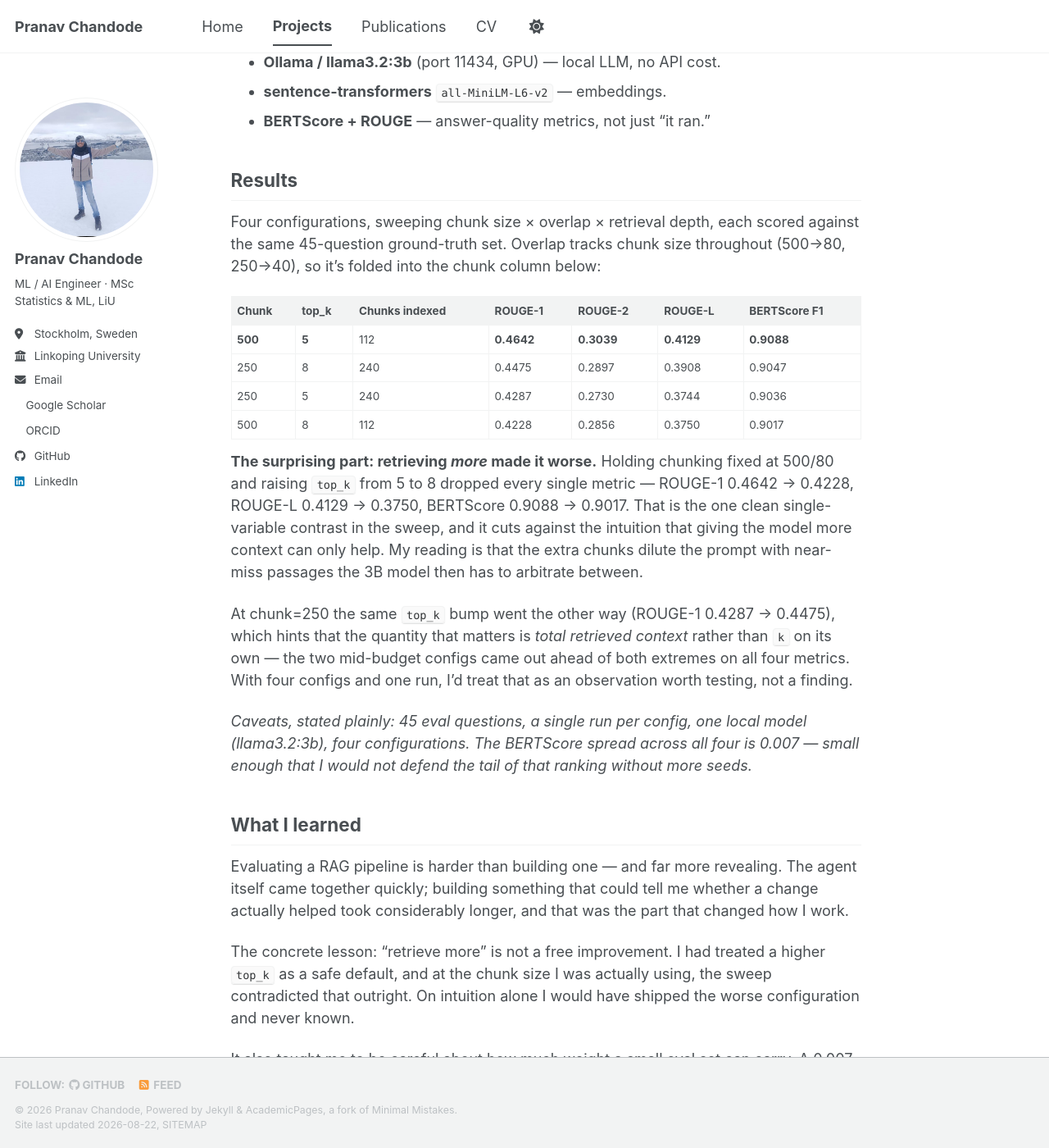
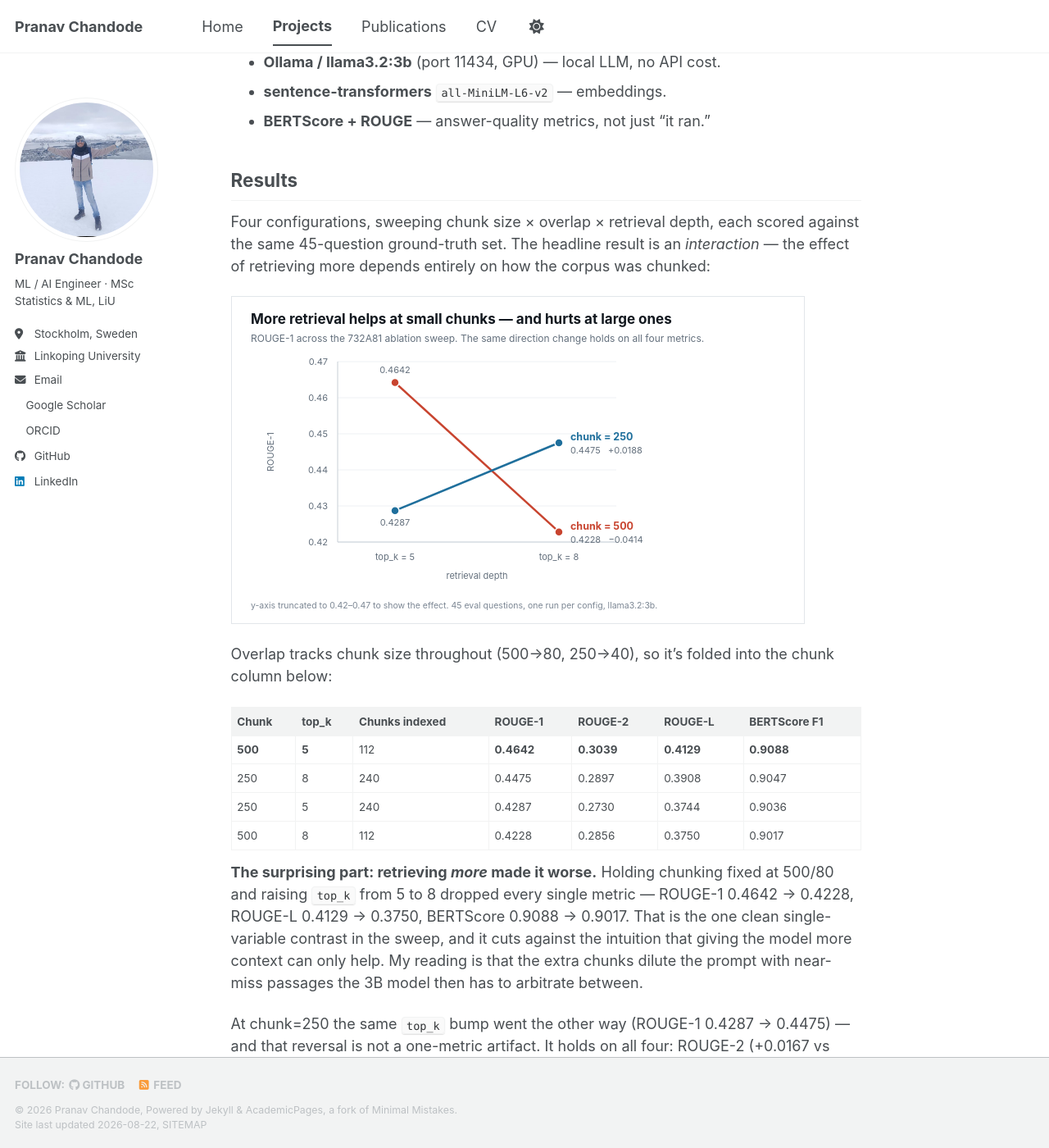
Before and after one commit to PranavC225/PranavC225.github.io, a Jekyll site: the page built from _portfolio/rag-ablation.md, in a window 1280 px wide and 1400 px high, scrolled down 1197 px. Shown: the whole window at 82% size. Built offline with Jekyll 4.4.1, drawn with Linux system fonts in a browser that asks for light colours; a style sheet for code colours, icons or effects is not loaded; some of the changed text lies outside the part shown.

Commit message:
feat: add interaction figure to RAG ablation case study
Slope plot showing top_k 5->8 helping at chunk=250 and hurting at
chunk=500. Placed above the metrics table since it carries the finding.
Prose updated: the sign flip holds on all four metrics.

```diff
--- a/_portfolio/rag-ablation.md
+++ b/_portfolio/rag-ablation.md
@@ -44,7 +44,11 @@ flowchart LR
 
 ## Results
 
-Four configurations, sweeping chunk size × overlap × retrieval depth, each scored against the same 45-question ground-truth set. Overlap tracks chunk size throughout (500→80, 250→40), so it's folded into the chunk column below:
+Four configurations, sweeping chunk size × overlap × retrieval depth, each scored against the same 45-question ground-truth set. The headline result is an *interaction* — the effect of retrieving more depends entirely on how the corpus was chunked:
+
+![Raising top_k from 5 to 8 raises ROUGE-1 at chunk=250 and lowers it at chunk=500]({{ base_path }}/images/rag-ablation-topk-interaction.svg)
+
+Overlap tracks chunk size throughout (500→80, 250→40), so it's folded into the chunk column below:
 
 | Chunk | top_k | Chunks indexed | ROUGE-1 | ROUGE-2 | ROUGE-L | BERTScore F1 |
 |---|---|---|---|---|---|---|
@@ -55,7 +59,7 @@ Four configurations, sweeping chunk size × overlap × retrieval depth, each sco
 
 **The surprising part: retrieving *more* made it worse.** Holding chunking fixed at 500/80 and raising `top_k` from 5 to 8 dropped every single metric — ROUGE-1 0.4642 → 0.4228, ROUGE-L 0.4129 → 0.3750, BERTScore 0.9088 → 0.9017. That is the one clean single-variable contrast in the sweep, and it cuts against the intuition that giving the model more context can only help. My reading is that the extra chunks dilute the prompt with near-miss passages the 3B model then has to arbitrate between.
 
-At chunk=250 the same `top_k` bump went the other way (ROUGE-1 0.4287 → 0.4475), which hints that the quantity that matters is *total retrieved context* rather than `k` on its own — the two mid-budget configs came out ahead of both extremes on all four metrics. With four configs and one run, I'd treat that as an observation worth testing, not a finding.
+At chunk=250 the same `top_k` bump went the other way (ROUGE-1 0.4287 → 0.4475) — and that reversal is not a one-metric artifact. It holds on all four: ROUGE-2 (+0.0167 vs −0.0183), ROUGE-L (+0.0164 vs −0.0379) and BERTScore (+0.0011 vs −0.0071) each flip sign with chunk size. So `top_k` has no context-independent direction here; what appears to matter is *total retrieved context*, the product of the two knobs rather than either alone. Four configs and one run each still make it a hypothesis rather than a result — but a consistent one, and consistency across four independent metrics is what makes it worth stating at all.
 
 *Caveats, stated plainly: 45 eval questions, a single run per config, one local model (llama3.2:3b), four configurations. The BERTScore spread across all four is 0.007 — small enough that I would not defend the tail of that ranking without more seeds.*
 
```
Also changed, not shown: images/rag-ablation-topk-interaction.svg (added).
